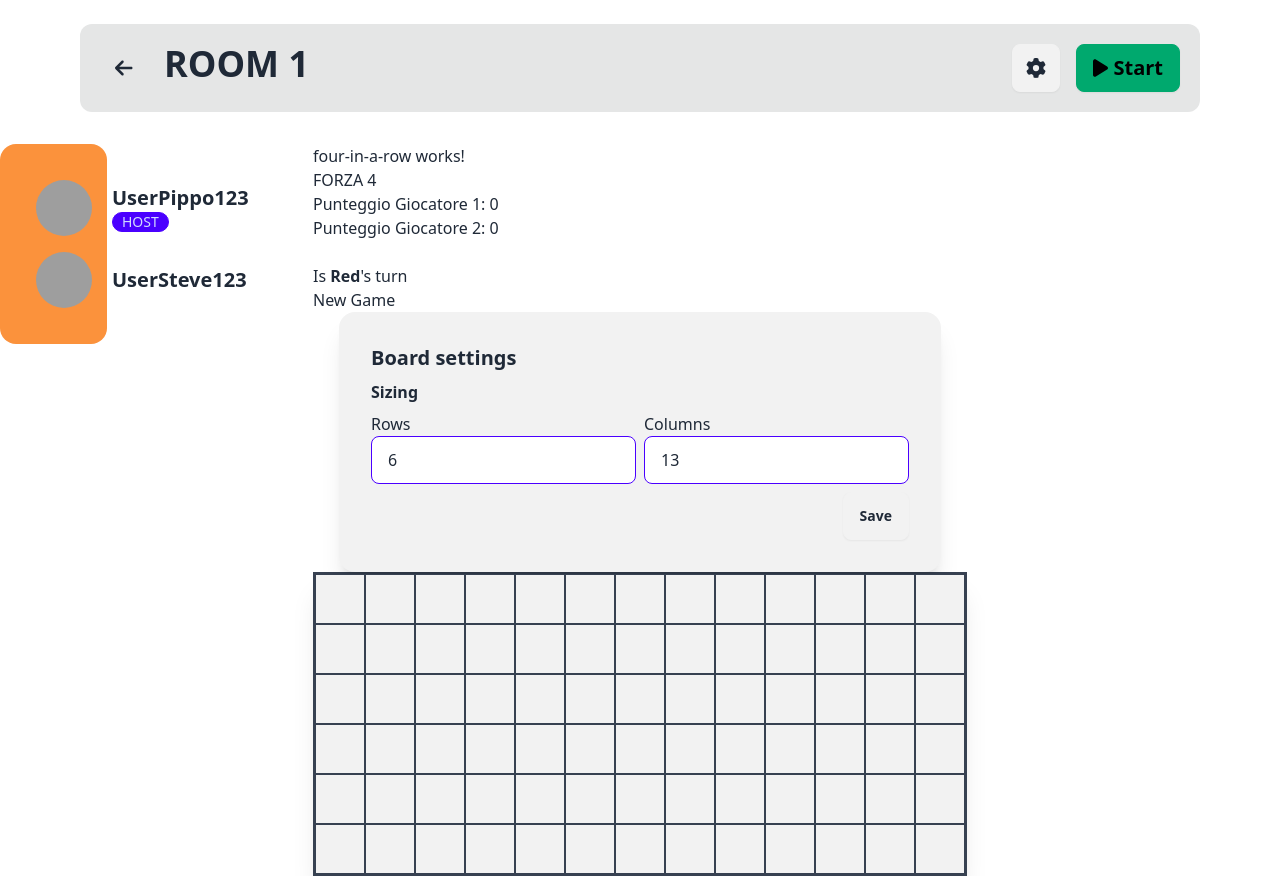
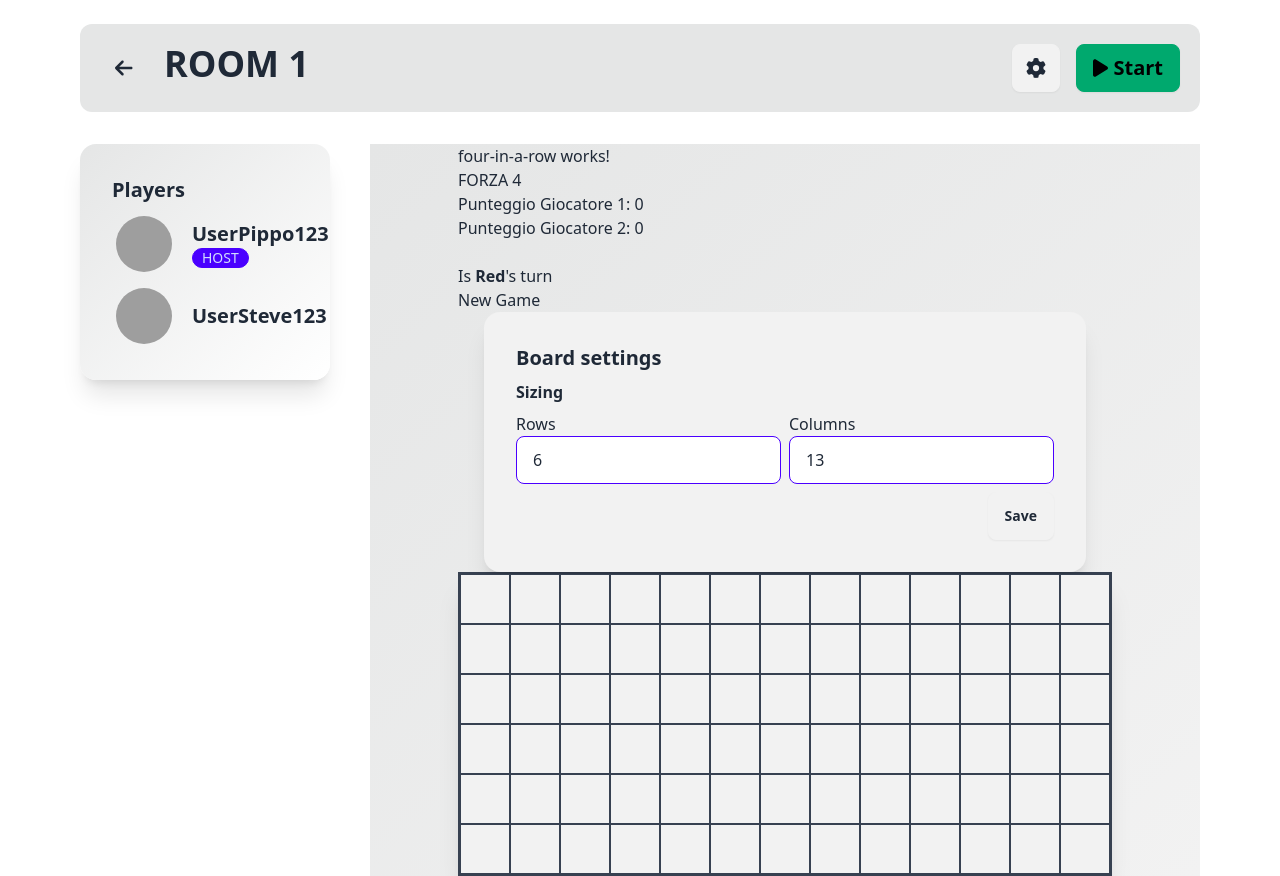
Before and after one commit to stefanodenti/4-in-a-row, an Angular app: page /room/1 in a window 1280 px wide. Built offline with nearby package versions, Linux system fonts and the light colour scheme; grey boxes are pictures that could not be loaded.

Commit message:
fix: style room and room-player-list

```diff
--- a/src/app/pages/room/components/room-player-list/room-player-list.component.html
+++ b/src/app/pages/room/components/room-player-list/room-player-list.component.html
@@ -1,5 +1,6 @@
-<div class="card bg-orange-400">
+<div class="card bg-gradient-to-br from-base-300 to-base-100 shadow-xl w-full">
   <div class="card-body">
+    <div class="card-title">Players</div>
     @for (player of players; track player.id){
     <div class="flex items-center gap-4">
       <div class="avatar">
--- a/src/app/pages/room/room.component.html
+++ b/src/app/pages/room/room.component.html
@@ -42,14 +42,14 @@
 </div>
 
 <!-- Game -->
-<div class="grid grid-cols-12">
-  <div class="col-auto">
+<div class="grid grid-cols-1 xl:grid-cols-12 gap-10 mx-20">
+  <div class="xl:col-span-3">
     <app-room-player-list
       [players]="room.players"
       [hostId]="room.hostId"
     ></app-room-player-list>
   </div>
-  <div class="col-span-10">
+  <div class="xl:col-span-9 bg-gradient-to-br from-base-300 to-base-200">
     <div class="flex justify-center items-center">
       @if(room.game === '4 in a row'){
       <app-four-in-a-row></app-four-in-a-row>
```
